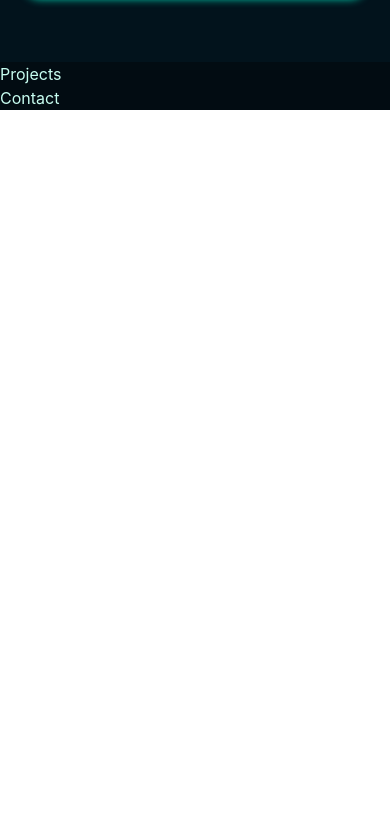
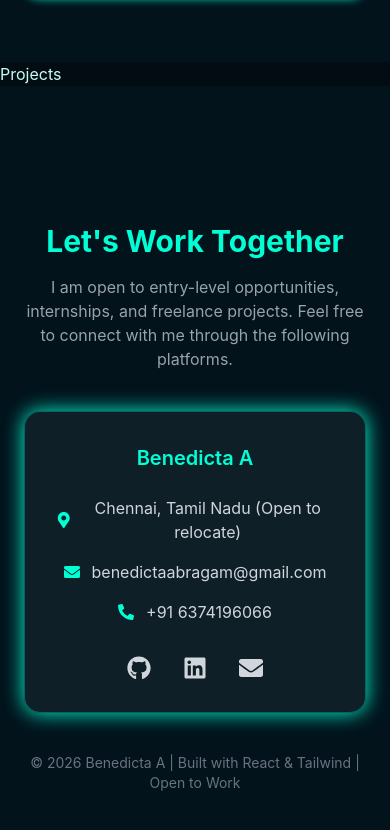
Before and after one commit to benedicta-abragam/benedicta-abragam-personal-portfolio, a React (Vite) app: page / in a window 390 px wide. Shown: the part 3455-4285 px from the top of the page. Before the commit the page ends 3565 px from the top, so only its background shows below. Built offline with nearby package versions, Linux system fonts and the light colour scheme.

Commit message:
Updated contact sections

```diff
--- a/package.json
+++ b/package.json
@@ -13,6 +13,7 @@
     "@tailwindcss/vite": "^4.1.18",
     "react": "^19.2.0",
     "react-dom": "^19.2.0",
+    "react-icons": "^5.5.0",
     "react-router-dom": "^7.13.0",
     "react-type-animation": "^3.2.0",
     "tailwindcss": "^4.1.18"
--- a/src/components/Contact.jsx
+++ b/src/components/Contact.jsx
@@ -1,9 +1,92 @@
- function Contact(){
+import { FaGithub, FaLinkedin, FaEnvelope, FaPhoneAlt, FaMapMarkerAlt } from "react-icons/fa";
 
-    return(
-        <div>
-            Contact
+function Contact() {
+  return (
+    <section
+      id="contact"
+      className="min-h-screen bg-[#02131c] px-6 md:px-16 lg:px-24 py-16 flex items-center"
+    >
+      <div className="max-w-5xl mx-auto w-full text-center">
+
+        {/* Heading */}
+        <h2 className="text-3xl md:text-4xl font-bold text-[#00ffd5] mb-4">
+          Let's Work Together
+        </h2>
+
+        {/* Subtitle */}
+        <p className="text-gray-400 mb-10 max-w-2xl mx-auto">
+         I am open to entry-level opportunities, internships, and freelance
+          projects. Feel free to connect with me through the following platforms.
+        </p>
+
+        {/* Glass card */}
+        <div className="bg-white/5 border border-[#00ffd5]/30
+        rounded-2xl p-8 shadow-[0_0_20px_#00ffd5]">
+
+          {/* Name */}
+          <h3 className="text-xl text-[#00ffd5] font-semibold mb-6">
+            Benedicta A
+          </h3>
+
+          {/* Contact info */}
+          <div className="space-y-4 text-gray-300">
+
+            <p className="flex justify-center items-center gap-3">
+              <FaMapMarkerAlt className="text-[#00ffd5]" />
+              Chennai, Tamil Nadu (Open to relocate)
+            </p>
+
+            <p className="flex justify-center items-center gap-3">
+              <FaEnvelope className="text-[#00ffd5]" />
+              benedictaabragam@gmail.com
+            </p>
+
+            <p className="flex justify-center items-center gap-3">
+              <FaPhoneAlt className="text-[#00ffd5]" />
+              +91 6374196066
+            </p>
+
+          </div>
+
+          {/* Social icons */}
+          <div className="flex justify-center gap-8 mt-8 text-2xl">
+
+            <a
+              href="https://github.com/benedicta-abragam"
+              target="_blank"
+              rel="noopener noreferrer"
+              className="text-gray-300 hover:text-[#00ffd5] hover:scale-125 transition"
+            >
+              <FaGithub />
+            </a>
+
+            <a
+              href="https://www.linkedin.com/in/benedicta-abraham"
+              target="_blank"
+              rel="noopener noreferrer"
+              className="text-gray-300 hover:text-[#00ffd5] hover:scale-125 transition"
+            >
+              <FaLinkedin />
+            </a>
+
+            <a
+              href="mailto:benedictaabragam@gmail.com"
+              className="text-gray-300 hover:text-[#00ffd5] hover:scale-125 transition"
+            >
+              <FaEnvelope />
+            </a>
+
+          </div>
         </div>
-    )
+
+        {/* Footer */}
+        <p className="text-gray-500 mt-10 text-sm">
+          © {new Date().getFullYear()} Benedicta A | Built with React & Tailwind | Open to Work
+        </p>
+
+      </div>
+    </section>
+  );
 }
-export default Contact
+
+export default Contact;
```
Also changed, not shown: 1 other file (tests, documents, lock files or other folders).
